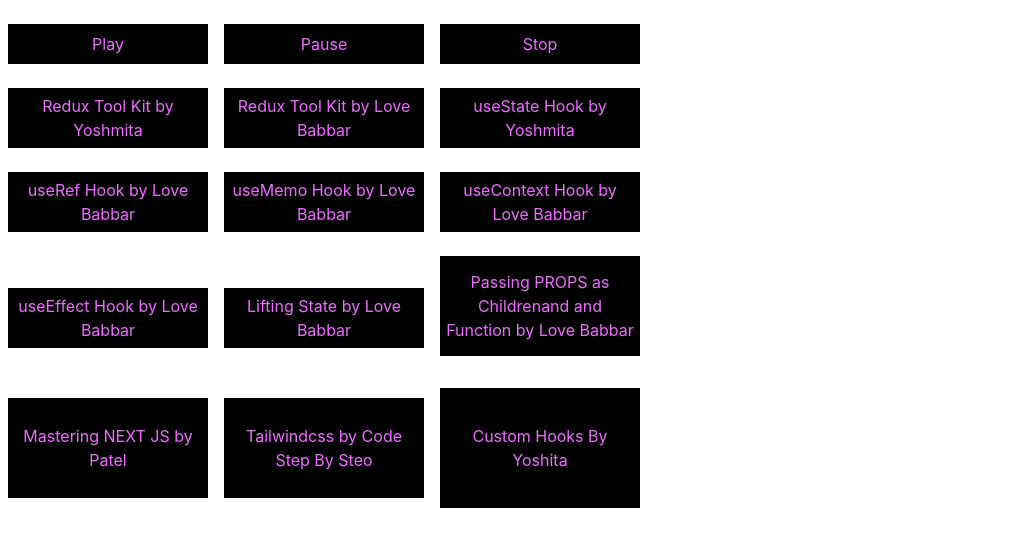
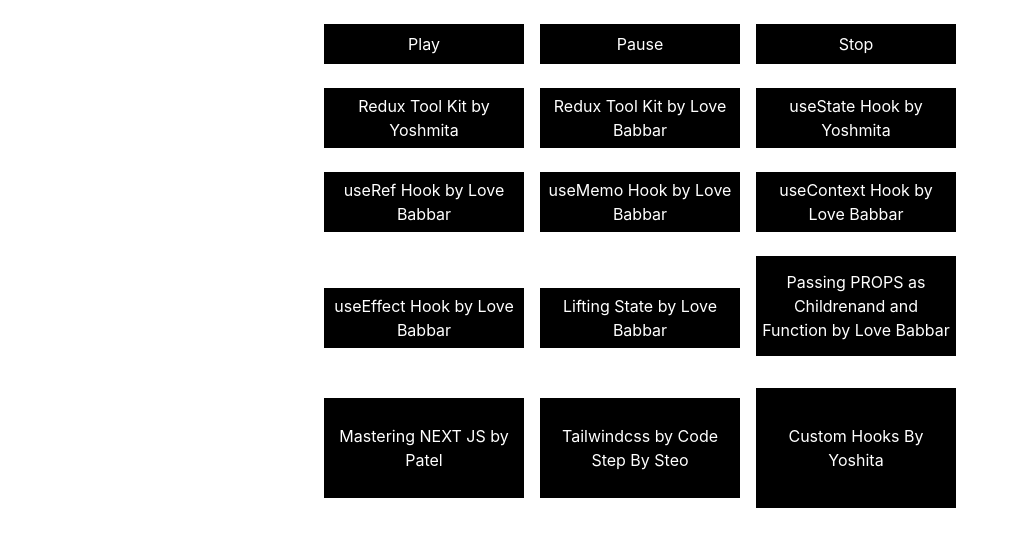
Before and after one commit to techie23456/reactVideos, a React (Vite) app: page / in a window 1280 px wide. Shown: the top 546 px of the page, without its empty margins (0-1011 px from the left). Built offline with nearby package versions, Linux system fonts and the light colour scheme.

Commit message:
pushing....

```diff
--- a/src/App.jsx
+++ b/src/App.jsx
@@ -27,6 +27,8 @@
   };
 
   return (
+  <>
+     <div className="flex justify-center">
     <div>
       <YouTube
         videoId={videoId}
@@ -39,25 +41,29 @@
           },
         }}
       />
+      {/* </div>
+      </div> */}
 
       <br />
 
-      <button className="mx-2 bg-black text-fuchsia-400 w-50 h-10 cursor-pointer "
+      {/* <div className="flex mx-auto bg-amber-300">  */}
+
+             <button className="mx-2 bg-black text-white w-50 h-10 cursor-pointer "
       onClick={playVideo}>Play</button>
 
-      <button className="mx-2 bg-black text-fuchsia-400 w-50 h-10 cursor-pointer"
+      <button className="mx-2 bg-black text-white  w-50 h-10 cursor-pointer"
       onClick={pauseVideo}>Pause</button>
 
-      <button className="mx-2 bg-black text-fuchsia-400 not-only:w-50 h-10 cursor-pointer"
+      <button className="mx-2 bg-black text-white  w-50 h-10 cursor-pointer"
       onClick={stopVideo}>Stop</button>
 
        <br></br><br></br>
 
-       <button className="mx-2 px-1 bg-black text-fuchsia-400 w-50 h-15 cursor-pointer"
+       <button className="mx-2 px-1 bg-black text-white  w-50 h-15 cursor-pointer"
        onClick={()=>setVideoId('EV168NQvCHc')}>Redux Tool Kit by  Yoshmita</button>
 
         <button className="mx-2 px-1 bg-black
-         text-fuchsia-400 w-50 h-15 cursor-pointer"
+         text-white  w-50 h-15 cursor-pointer"
 
       // style={{
       //   backgroundColor: "blue",
@@ -69,50 +75,53 @@
 
       onClick={() =>setVideoId('DnRY5yG67u8')}>Redux Tool Kit by Love Babbar</button>
 
-       <button className="mx-2 px-1 bg-black text-fuchsia-400 w-50 h-15 cursor-pointer"
+       <button className="mx-2 px-1 bg-black text-white  w-50 h-15 cursor-pointer"
        onClick={()=>setVideoId('s-AaaDIzgQw')}>useState Hook by  Yoshmita</button>
 
        <br></br><br></br>
 
 
-   <button className="mx-2 px-1  bg-black text-fuchsia-400 w-50 h-15 cursor-pointer"
+   <button className="mx-2 px-1  bg-black text-white  w-50 h-15 cursor-pointer"
        onClick={()=>setVideoId('gtHKKZJ9W-Q')}>useRef Hook by  Love Babbar</button>
 
 
-         <button className="mx-2 px-1  bg-black text-fuchsia-400 w-50 h-15 cursor-pointer"
+         <button className="mx-2 px-1  bg-black text-white  w-50 h-15 cursor-pointer"
        onClick={()=>setVideoId('MXs2qqWcGHo')}>useMemo Hook by  Love Babbar</button>
 
-          <button className="mx-2 px-1  bg-black text-fuchsia-400 w-50 h-15 cursor-pointer"
+          <button className="mx-2 px-1  bg-black text-white  w-50 h-15 cursor-pointer"
        onClick={()=>setVideoId('Z7VSgQ_y0dg')}>useContext Hook by  Love Babbar</button>
 
 
          <br></br><br></br>
 
-           <button className="mx-2 px-1  bg-black text-fuchsia-400 w-50 h-15 cursor-pointer"
+           <button className="mx-2 px-1  bg-black text-white  w-50 h-15 cursor-pointer"
        onClick={()=>setVideoId('_NZ5kb68IpA')}>useEffect Hook by  Love Babbar</button>
 
 
-         <button className="mx-2  bg-black text-fuchsia-400 w-50 h-15 cursor-pointer"
+         <button className="mx-2  bg-black text-white  w-50 h-15 cursor-pointer"
        onClick={()=>setVideoId('Z4hN0WZbASk')}>Lifting State by Love Babbar</button>
 
 
-        <button className="mx-2 px-1  bg-black text-fuchsia-400 w-50 h-25 cursor-pointer"
+        <button className="mx-2 px-1  bg-black text-white  w-50 h-25 cursor-pointer"
        onClick={()=>setVideoId('BBgSB2bLy60')}>Passing PROPS as Childrenand and Function by Love Babbar</button>
 
            <br></br><br></br>
 
 
- <button className="m-2 px-1  bg-black text-fuchsia-400 w-50 h-25 cursor-pointer"
+ <button className="m-2 px-1  bg-black text-white  w-50 h-25 cursor-pointer"
        onClick={()=>setVideoId('3qGQ4dGA42o')}>Mastering NEXT JS by Patel</button>
 
 
-       <button className="m-2 px-1  bg-black text-fuchsia-400 w-50 h-25 cursor-pointer"
+       <button className="m-2 px-1  bg-black text-white  w-50 h-25 cursor-pointer"
        onClick={()=>setVideoId('0HMDcnZGLec')}>Tailwindcss by Code Step By Steo</button>
 
-             <button className="m-2 px-1  bg-black text-fuchsia-400 w-50 h-30 cursor-pointer"
+             <button className="m-2 px-1  bg-black text-white  w-50 h-30 cursor-pointer"
        onClick={()=>setVideoId('sv8aBcmaJlg')}>Custom Hooks By Yoshita</button>
 
-    </div>
+   </div>
+   </div>
+
+    </>
 
 
   );
```
